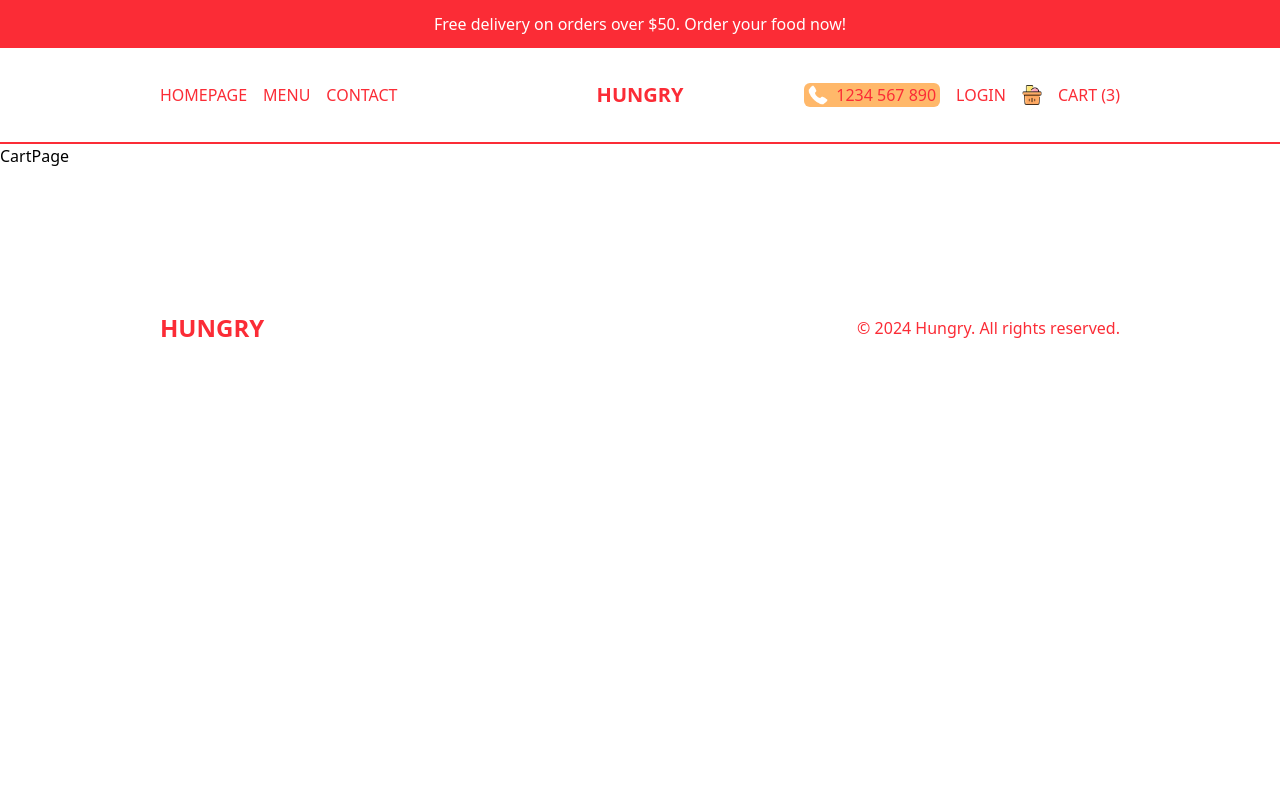
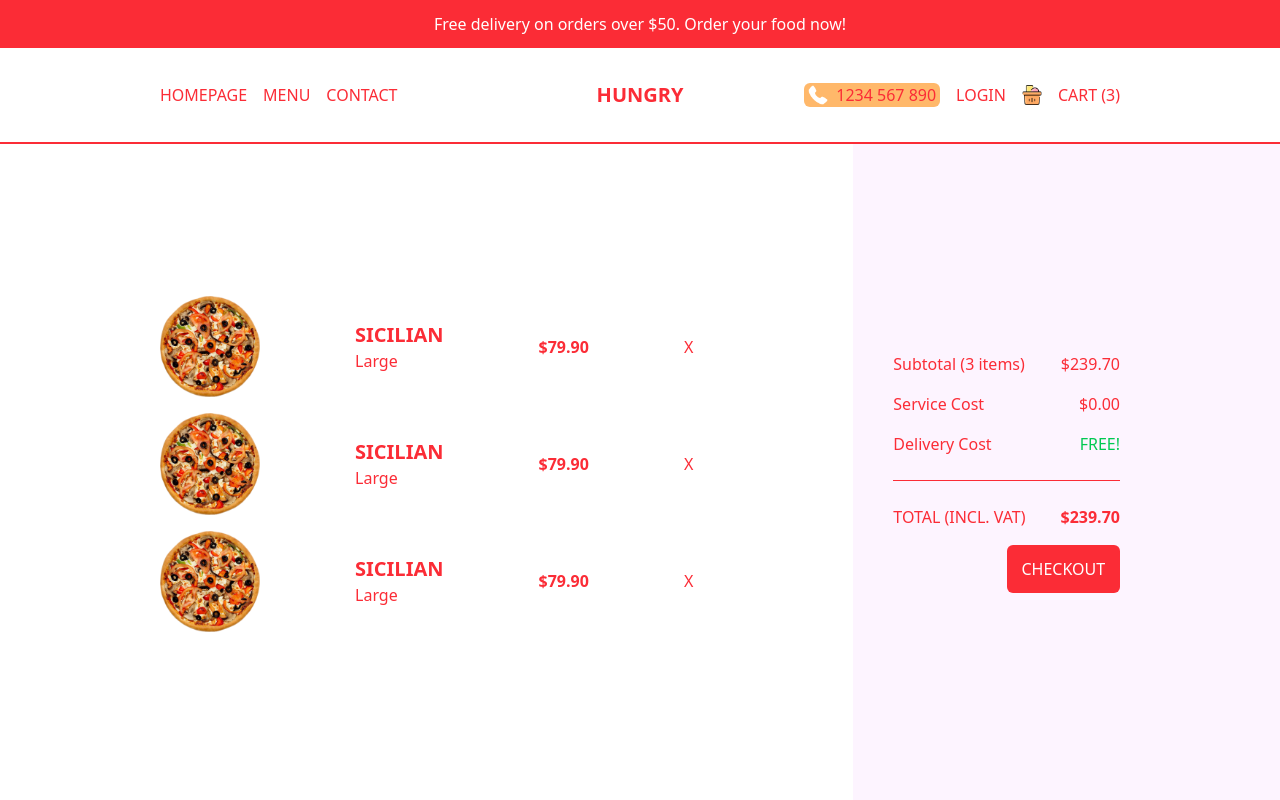
Before and after one commit to Mazbauddin/restaurant, a Next.js app: page /cart in a window 1280 px wide. Shown: the top 800 px of the page. Built offline with nearby package versions, Linux system fonts and the light colour scheme.

Commit message:
create a cart page

```diff
--- a/src/app/cart/page.tsx
+++ b/src/app/cart/page.tsx
@@ -1,7 +1,82 @@
+import Image from "next/image";
 import React from "react";
 
 const CartPage = () => {
-  return <div>CartPage</div>;
+  return (
+    <div className="flex flex-col h-[calc(100vh-6rem)] md:h-[calc(100vh-9rem)] text-red-500 lg:flex-row">
+      {/* Product Container */}
+      <div className="h-1/2 p-4 flex flex-col justify-center overflow-scroll lg:h-full lg:w-2/3 2xl:w-1/2 lg:px-20 xl:px-40">
+        {/* Single Item Container */}
+        <div className="flex items-center justify-between mb-4">
+          <Image
+            src="/temporary/p1.png"
+            alt="Product"
+            width={100}
+            height={100}
+          />
+          <div className="">
+            <h1 className="uppercase text-xl font-bold">Sicilian</h1>
+            <span>Large</span>
+          </div>
+          <h2 className="font-bold">$79.90</h2>
+          <span className="cursor-pointer">X</span>
+        </div>
+        {/* Single Item Container */}
+        <div className="flex items-center justify-between mb-4">
+          <Image
+            src="/temporary/p1.png"
+            alt="Product"
+            width={100}
+            height={100}
+          />
+          <div className="">
+            <h1 className="uppercase text-xl font-bold">Sicilian</h1>
+            <span>Large</span>
+          </div>
+          <h2 className="font-bold">$79.90</h2>
+          <span className="cursor-pointer">X</span>
+        </div>
+        {/* Single Item Container */}
+        <div className="flex items-center justify-between mb-4">
+          <Image
+            src="/temporary/p1.png"
+            alt="Product"
+            width={100}
+            height={100}
+          />
+          <div className="">
+            <h1 className="uppercase text-xl font-bold">Sicilian</h1>
+            <span>Large</span>
+          </div>
+          <h2 className="font-bold">$79.90</h2>
+          <span className="cursor-pointer">X</span>
+        </div>
+      </div>
+      {/* Payment Container */}
+      <div className="h-1/2 p-4 bg-fuchsia-50 flex flex-col justify-center gap-4 lg:h-full lg:w-1/3 2xl:w-1/2 lg:px-20 xl:pr-40 xl:pl-10  2xl:text-xl 2xl:gap-6">
+        <div className="flex justify-between">
+          <span className="">Subtotal (3 items)</span>
+          <span className="">$239.70</span>
+        </div>
+        <div className="flex justify-between">
+          <span className="">Service Cost</span>
+          <span className="">$0.00</span>
+        </div>
+        <div className="flex justify-between">
+          <span className="">Delivery Cost</span>
+          <span className="text-green-500">FREE!</span>
+        </div>
+        <hr className="my-2" />
+        <div className="flex justify-between">
+          <span className="">TOTAL (INCL. VAT)</span>
+          <span className="text-red-500 font-bold">$239.70</span>
+        </div>
+        <button className="bg-red-500 text-white p-3 rounded-md w-1/2 self-end">
+          CHECKOUT
+        </button>
+      </div>
+    </div>
+  );
 };
 
 export default CartPage;
```
